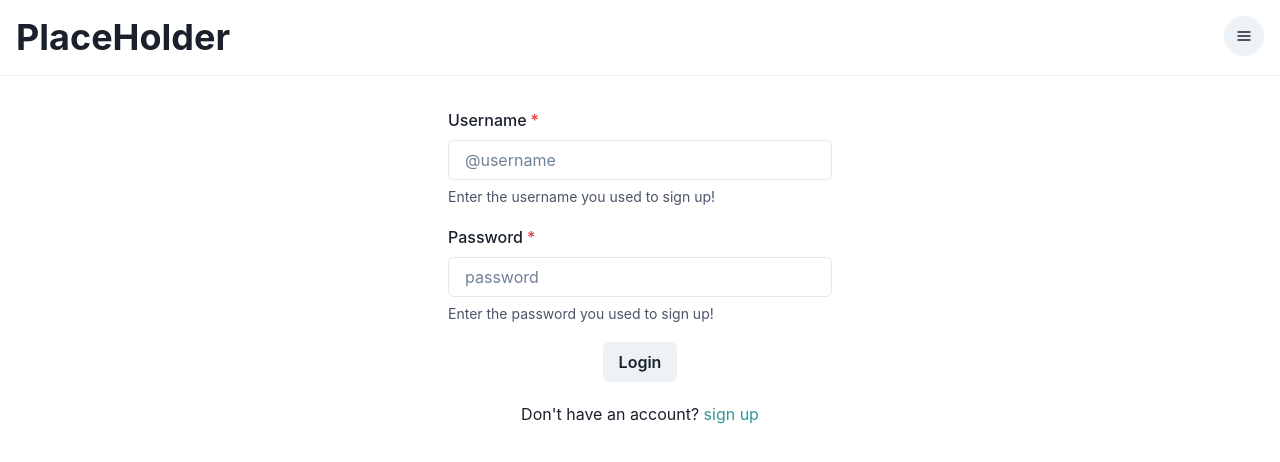
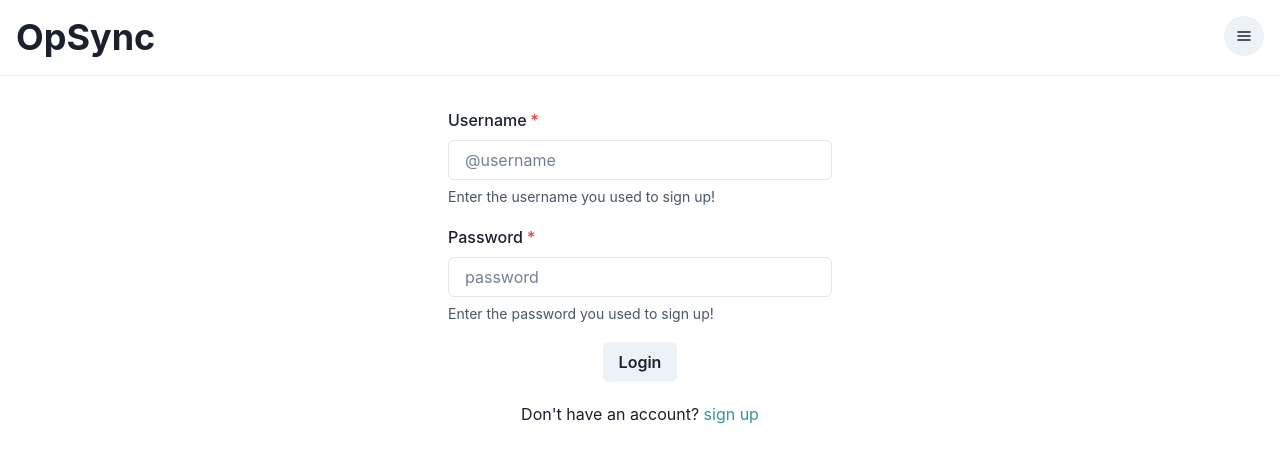
Before and after one commit to danielm96d/sdi-26-capstone-project, a React (Create React App) app in the folder client/: page / in a window 1280 px wide. Shown: the top 462 px of the page. Built offline with nearby package versions, Linux system fonts and the light colour scheme.

Commit message:
updates placeholder name with temporary name

```diff
--- a/client/src/components/Login/Login.js
+++ b/client/src/components/Login/Login.js
@@ -63,7 +63,7 @@ export default function Login() {
     return (
         <>
         <Helmet>
-            <title>PlaceHolder | Login</title>
+            <title>OpSync| Login</title>
         </Helmet>
             <Box margin="0 auto" maxW="30%">
                 <Stack spacing={5}>
--- a/client/src/components/NavBar/NavBar.js
+++ b/client/src/components/NavBar/NavBar.js
@@ -11,7 +11,7 @@ export default function NavBar() {
   return (
     <>
       <Flex padding="1rem" justifyContent="space-between">
-        <Heading><Link to="/">PlaceHolder</Link></Heading>
+        <Heading><Link to="/">OpSync</Link></Heading>
         <Flex>
           <IconButton onClick={onOpen} ref={btnRef} isRound={true} icon={<HamburgerIcon />} />
         </Flex>
--- a/client/src/components/Register/Register.js
+++ b/client/src/components/Register/Register.js
@@ -95,7 +95,7 @@ export default function Register() {
     return (
         <>
         <Helmet>
-            <title>PlaceHolder | Sign Up</title>
+            <title>OpSync | Sign Up</title>
         </Helmet>
             <Box margin="0 auto" maxW="30%">
                 <Stack spacing={1}>
```
